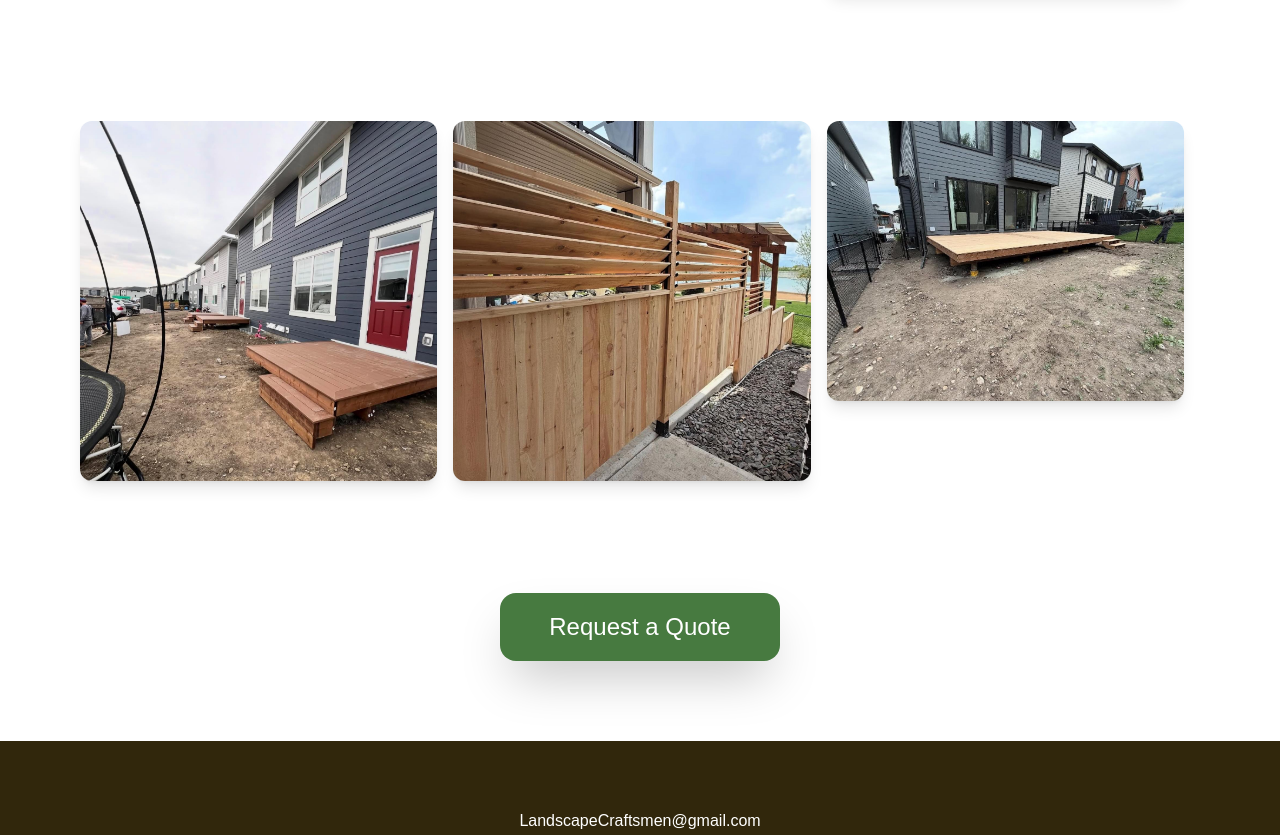
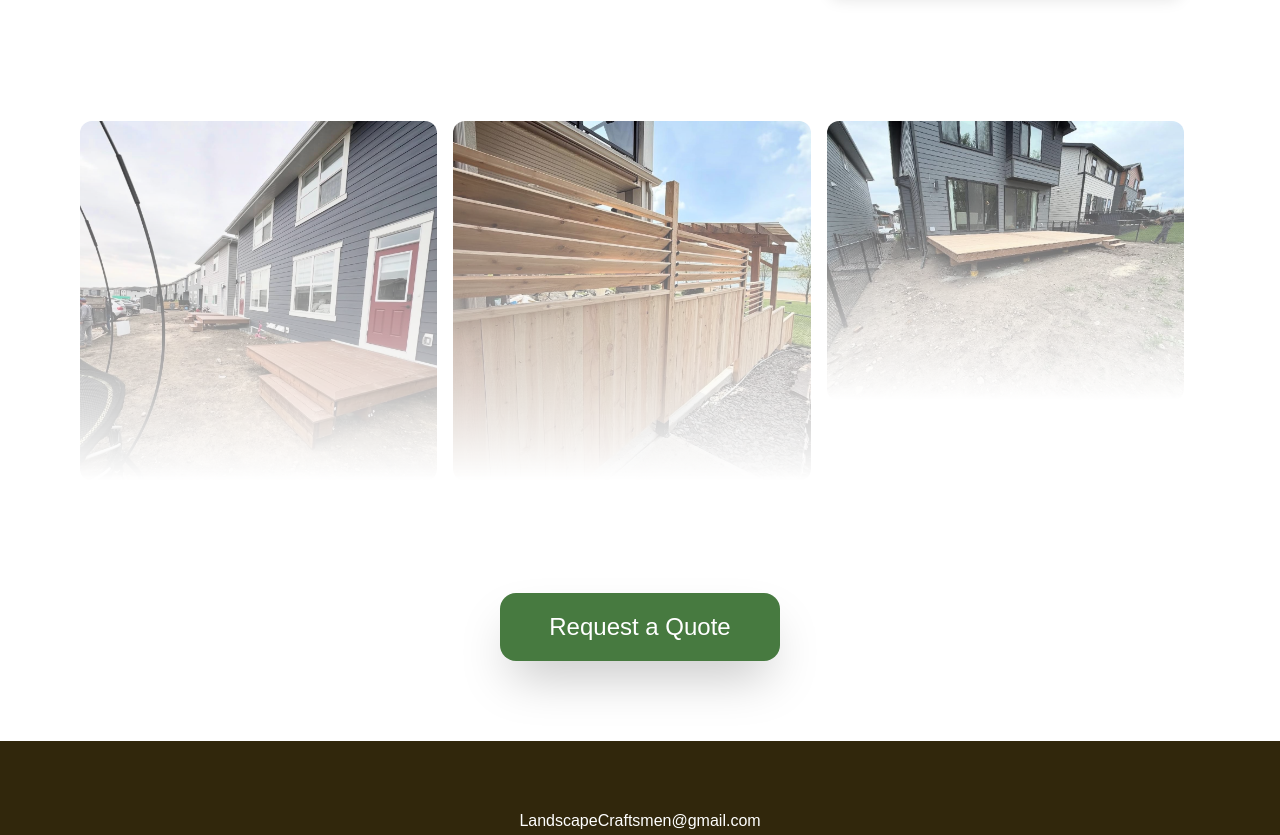
Before and after one commit to Syntactix31/capstone-proj, a Next.js app: page / in a window 1280 px wide. Shown: the part 1240-2075 px from the top of the page. Built offline with nearby package versions, Linux system fonts and the light colour scheme.

Commit message:
very close to getting the main page gallery perfect

```diff
--- a/src/app/globals.css
+++ b/src/app/globals.css
@@ -131,7 +131,11 @@ body {
   animation: fadeIn 0.3s ease forwards;
 }
 
-
+/* Transparency for Homepage Gallery Images  */
+.transparent-gradient {
+  -webkit-mask-image: linear-gradient(black, transparent);
+  mask-image: linear-gradient(black, transparent);
+}
 
 /* Annoying ass gallery images that wont format */
 
--- a/src/app/page.js
+++ b/src/app/page.js
@@ -81,18 +81,18 @@ export default function Home() {
 
 
             {/* Bottom Middle */}
-            <div className="item relative rounded-xl overflow-hidden shadow-lg w-110 h-90">
-              <Image src={images[2]} alt="Project 3" fill sizes="500px" className="object-cover hover:brightness-110 transition-all" />
+            <div className="item relative rounded-xl overflow-hidden w-110 h-90">
+              <Image src={images[2]} alt="Project 3" fill sizes="500px" className="object-cover hover:brightness-110 transition-all transparent-gradient" />
             </div>
 
             {/* Bottom right */}
-            <div className="item relative rounded-xl overflow-hidden shadow-lg w-70 h-90">
-              <Image src={images[5]} alt="Project 6" fill sizes="300px" className="object-cover hover:brightness-110 transition-all" />
+            <div className="item relative rounded-xl overflow-hidden w-70 h-90">
+              <Image src={images[5]} alt="Project 6" fill sizes="300px" className="object-cover hover:brightness-110 transition-all transparent-gradient" />
             </div>
 
             {/* Bottom left */}
-            <div className="item relative rounded-xl overflow-hidden shadow-lg w-70 h-70">
-              <Image src={images[3]} alt="Project 4" fill sizes="200px" className="object-cover hover:brightness-110 transition-all" />
+            <div className="item relative rounded-xl overflow-hidden w-70 h-70">
+              <Image src={images[3]} alt="Project 4" fill sizes="200px" className="object-cover hover:brightness-110 transition-all transparent-gradient" />
             </div>
 
           </div>
```
